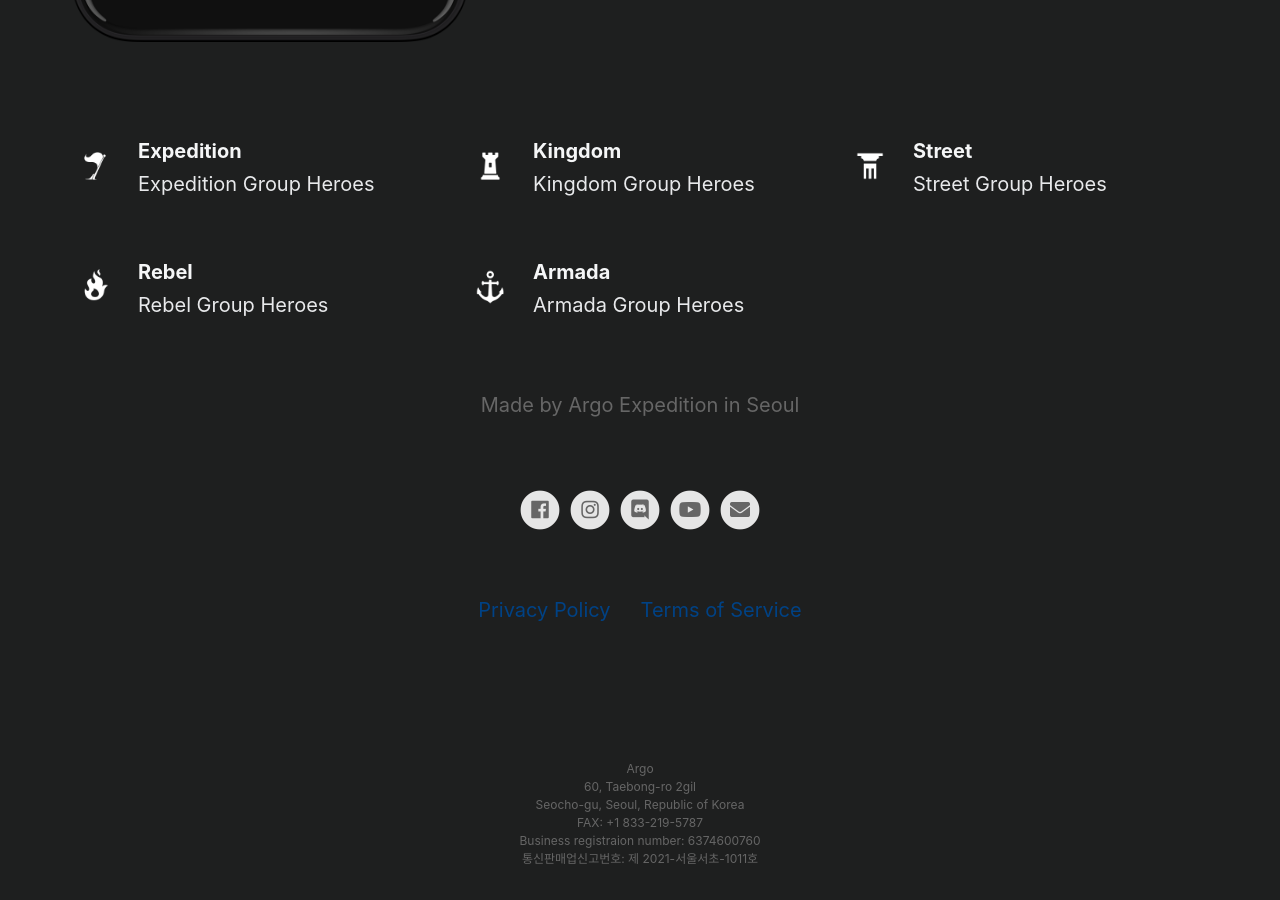
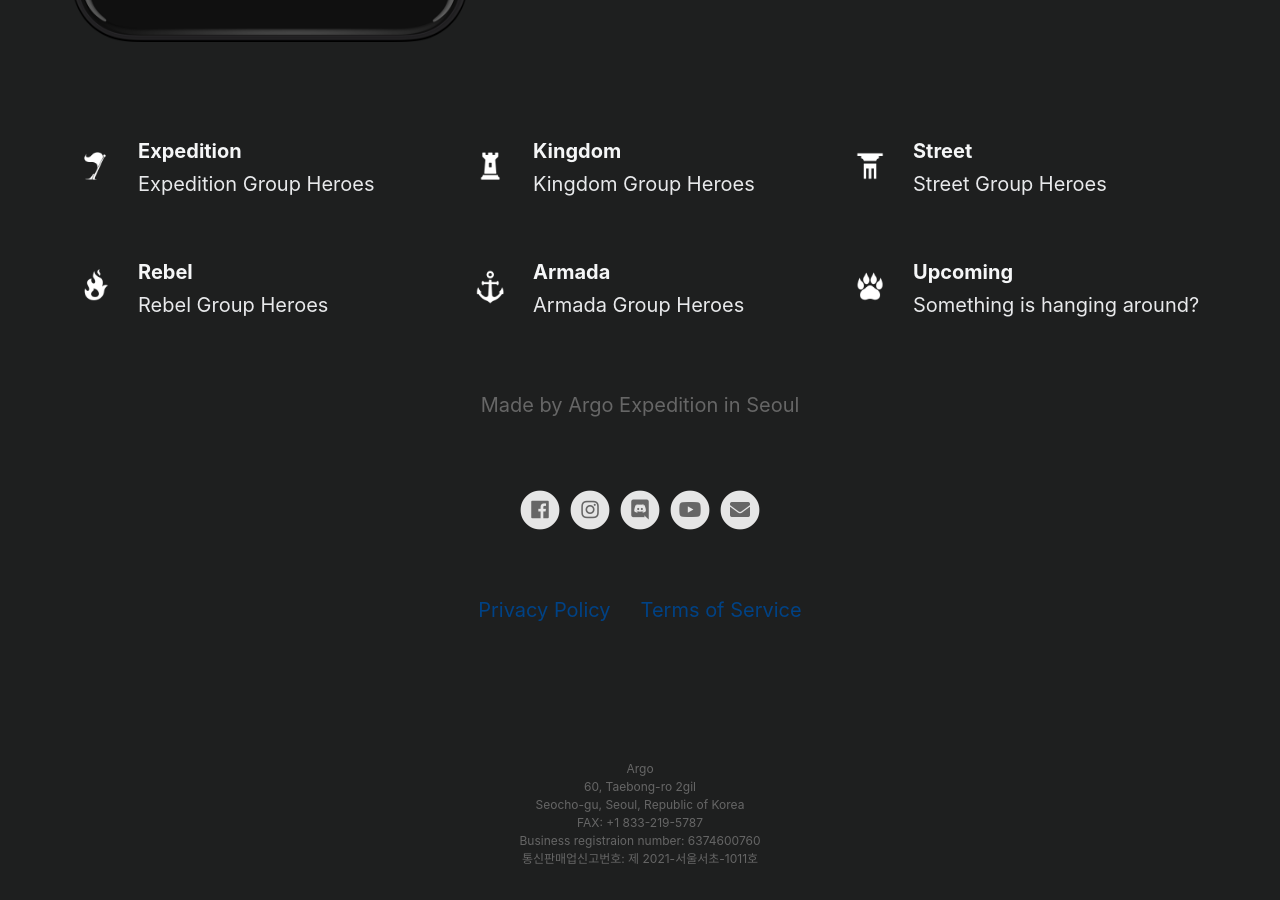
Before and after one commit to ArgoExped/Frozen-Arts, a Jekyll site: the page built from index.html, in a window 1280 px wide and 900 px high, scrolled down 943 px. Built offline with Jekyll 4.4.1, drawn with Linux system fonts in a browser that asks for light colours; nearby versions of some CDN libraries.

Commit message:
Upcoming

```diff
--- a/_config.yml
+++ b/_config.yml
@@ -55,9 +55,9 @@ features                                  :
     description                           : Armada Group Heroes
     fontawesome_icon_name                 : assets/groups/Armada.png
 
-  - title                                 : #Feature List
-    description                           : #Add features (like this one) to your site via the _config.yml file. No HTML/CSS needed.
-    fontawesome_icon_name                 : #star
+  - title                                 : Upcoming
+    description                           : Something is hanging around?
+    fontawesome_icon_name                 : assets/groups/Upcoming.png
 
   - title                                 : #Smart App Banner
     description                           : #Display a smart app banner on iOS devices.
```
Also changed, not shown: assets/groups/Upcoming.png (added).
